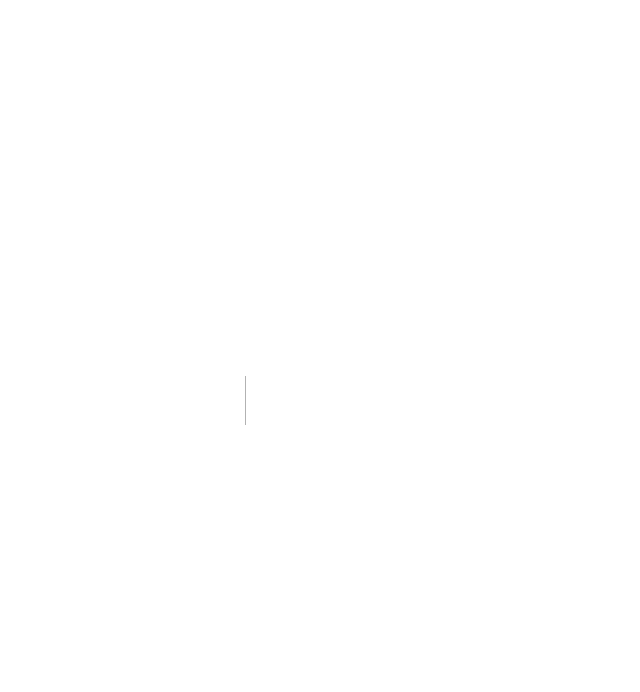
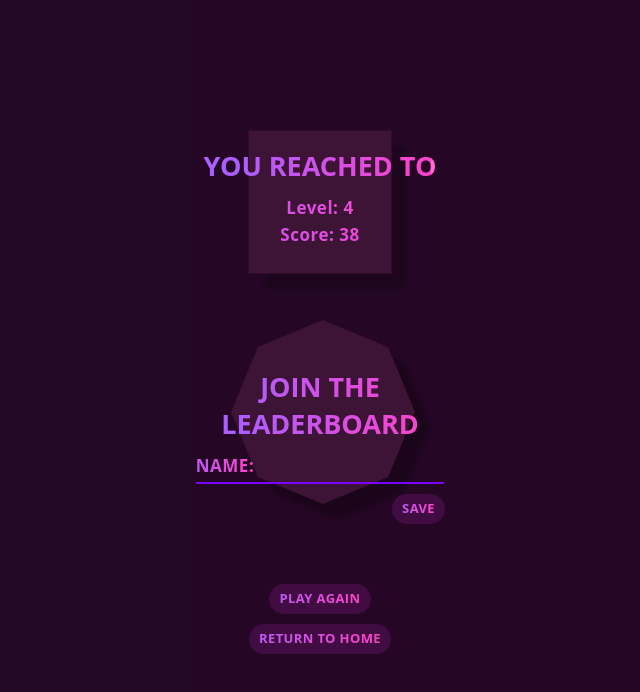
Before and after one commit to Theonlyhamstertoh/planet-cards, a Next.js app: page /gameover in a window 1280 px wide. Before the commit this address had no page. Shown: the top 692 px of the page, without its empty margins (320-960 px from the left). Built offline with nearby package versions, Linux system fonts and the light colour scheme.

Commit message:
finished styling gameover page

```diff
--- a/components/ReusableStyles.jsx
+++ b/components/ReusableStyles.jsx
@@ -22,6 +22,13 @@
   margin: 0 auto;
 `;
 
+export const FlexCol = styled.div`
+  display: flex;
+  flex-direction: column;
+  align-items: center;
+  gap: 10px;
+  justify-content: center;
+`;
 export const StyledButton = styled.button`
   background: linear-gradient(
     269.56deg,
@@ -54,7 +61,7 @@
   }
 `;
 export const RainbowRegFont = styled(StyledRegFont)`
-  background: linear-gradient(268.84deg, #ff6ad5 5.71%, #ff42ca 5.72%, #ac5eff 122.65%);
+  background: linear-gradient(268.84deg, #e646b8 5.71%, #ff42ca 5.72%, #ac5eff 122.65%);
   -webkit-background-clip: text;
   -webkit-text-fill-color: transparent;
 `;
@@ -62,10 +69,7 @@
 export const HighScore = styled(RainbowRegFont)`
   padding: 0 20px;
 `;
-export const RainbowHeadingFont = styled(RainbowRegFont)`
-  font-size: 33px;
-  margin-bottom: 5px;
-`;
+
 export const RainbowTitleFont = styled.h1`
   background: radial-gradient(
     76.92% 121.42% at 66.76% 32.14%,
--- a/pages/_app.jsx
+++ b/pages/_app.jsx
@@ -3,6 +3,7 @@
 const GlobalStyles = createGlobalStyle`
   body {
     background: #000000;
+
     padding: 0;
     margin: 0;
 
--- a/pages/game.jsx
+++ b/pages/game.jsx
@@ -5,6 +5,7 @@
 import GameBoard from "../components/Card";
 import useGameLogic from "../components/customHooks/useGameLogic";
 import Link from "next/link";
+import GameOver from "../components/GameOver";
 import { RainbowRegFont, LevelButton } from "../components/ReusableStyles";
 export default function Game() {
   const {
--- /dev/null
+++ b/pages/gameover.jsx
@@ -0,0 +1,161 @@
+import React from "react";
+import styled from "styled-components";
+
+import { FlexCol, LevelButton, RainbowRegFont } from "../components/ReusableStyles";
+
+export default function GameOver() {
+  return (
+    <GOContainer>
+      <GOInnerContainer>
+        <SquareInfo>
+          <RainbowHeadingFont style={{ marginBottom: "10px" }}>YOU REACHED TO</RainbowHeadingFont>
+          <img className="square" src="/images/icons/Rectangle.png" />
+          <RainbowRegFont>Level: 4</RainbowRegFont>
+          <RainbowRegFont>Score: 38</RainbowRegFont>
+        </SquareInfo>
+        <PolygonInfo>
+          <RainbowHeadingFont>JOIN THE LEADERBOARD</RainbowHeadingFont>
+          <img className="polygon" src="/images/icons/Polygon.svg" />
+          <div className="nameLabel">
+            <RainbowRegFont>NAME: </RainbowRegFont>
+            <input type="text" id="name" className="nameInput" autoComplete="off" maxLength="40" />
+          </div>
+          <div className="flexEnd">
+            <GOButton>SAVE</GOButton>
+          </div>
+        </PolygonInfo>
+        <FlexCol>
+          <GOButton>PLAY AGAIN</GOButton>
+          <GOButton>RETURN TO HOME</GOButton>
+        </FlexCol>
+      </GOInnerContainer>
+    </GOContainer>
+  );
+}
+
+const GOButton = ({ children }) => {
+  return (
+    <StyledGOButton>
+      <RainbowRegFont className="smallFont">{children}</RainbowRegFont>
+    </StyledGOButton>
+  );
+};
+const GOContainer = styled.div`
+  width: 100vw;
+  min-height: 100vh;
+  overflow: hidden;
+  display: flex;
+  justify-content: center;
+  align-items: center;
+  background: rgba(51, 10, 52, 0.73);
+
+  .smallFont {
+    font-size: 13px;
+  }
+`;
+
+const GOInnerContainer = styled.div`
+  display: flex;
+  position: relative;
+  z-index: 1000;
+  width: fit-content;
+  flex-direction: column;
+`;
+
+const SquareInfo = styled.div`
+  position: relative;
+  margin-bottom: 120px;
+  text-align: center;
+  &:hover {
+    .square {
+      transform: rotate(-290deg) translate(-90px, 220px);
+    }
+  }
+  .square {
+    position: absolute;
+    left: 50%;
+    box-shadow: 15px 15px 5px rgba(7, 7, 7, 0.24);
+    z-index: -1;
+    transition: all 1s;
+    top: 55%;
+    transform: translate(-50%, -50%);
+  }
+`;
+const PolygonInfo = styled.div`
+  position: relative;
+  margin-bottom: 60px;
+  display: flex;
+  justify-content: center;
+  align-items: center;
+  flex-direction: column;
+
+  &:hover {
+    .polygon {
+      transform: rotate(290deg) translate(90px);
+    }
+  }
+  .polygon {
+    transition: all 1s;
+    position: absolute;
+    left: 55%;
+    z-index: -1;
+    top: 35%;
+    transform: translate(-50%, -50%);
+  }
+
+  .nameInput {
+    background: none;
+    border: none;
+    outline: none;
+    font-size: 18px;
+    padding: 0 5px;
+    width: 180px;
+    height: 30px;
+    color: #ff6ad5;
+    font-weight: 500;
+    font-size: 17px;
+    line-height: 27px;
+    letter-spacing: 0.03em;
+  }
+
+  .nameLabel {
+    border-bottom: 2px solid #7a00ff;
+    width: fit-content;
+    color: #ff6ad5;
+    font-size: 18px;
+    margin-top: 5px;
+    color: black;
+    display: flex;
+    gap: 10px;
+  }
+
+  .flexEnd {
+    display: flex;
+    justify-content: flex-end;
+    padding-top: 10px;
+    width: 100%;
+  }
+`;
+
+const StyledGOButton = styled(LevelButton)`
+  padding: 15px 10px;
+  cursor: pointer;
+  transition: all 0.3s;
+
+  &:hover {
+    transform: scale(1.1);
+  }
+
+  &:active {
+    transform: scale(0.8);
+  }
+`;
+const RainbowHeadingFont = styled.h3`
+  font-size: 27px;
+  width: 250px;
+  text-align: center;
+  background: linear-gradient(268.84deg, #ff6ad5 5.71%, #ff42ca 5.72%, #ac5eff 82.65%);
+  -webkit-background-clip: text;
+  -webkit-text-fill-color: transparent;
+  margin-bottom: 5px;
+`;
```
Also changed, not shown: components/GameOver.jsx (added), public/images/icons/Polygon.svg (added), public/images/icons/Rectangle.png (added).
